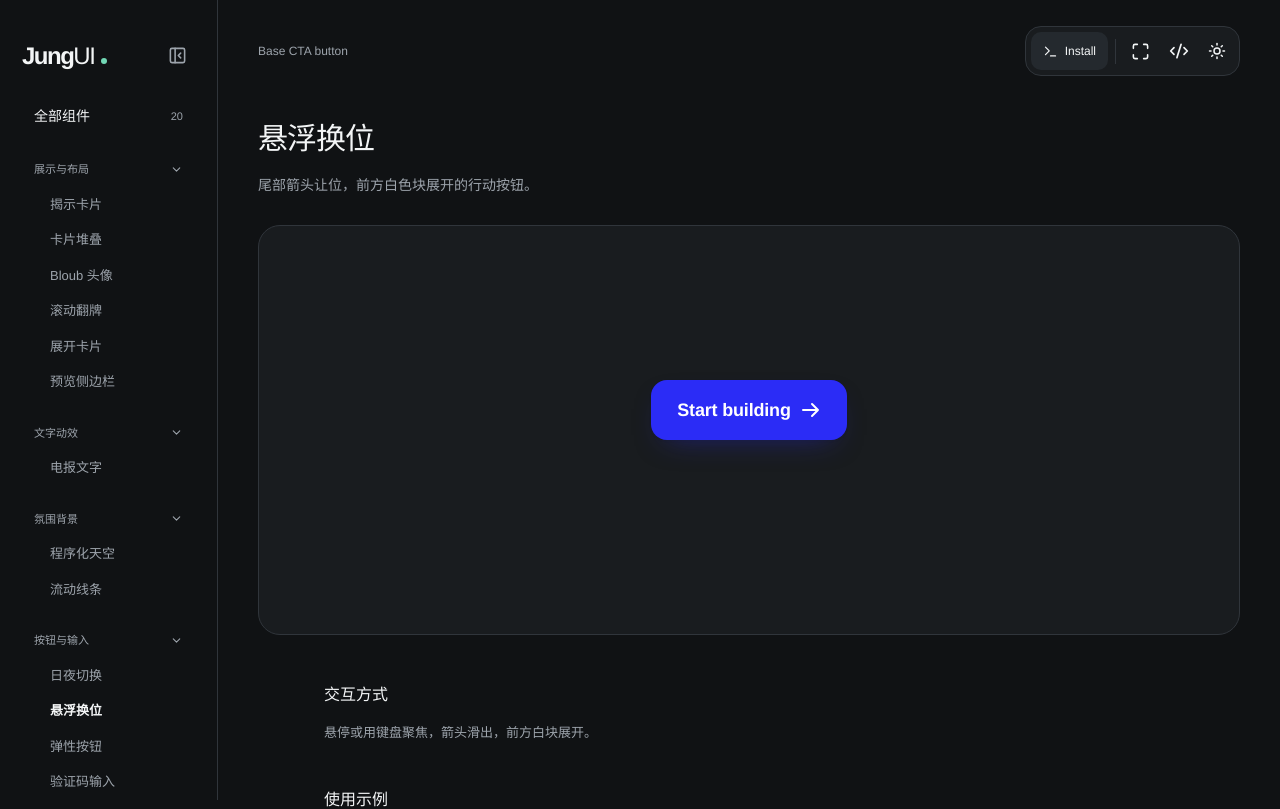
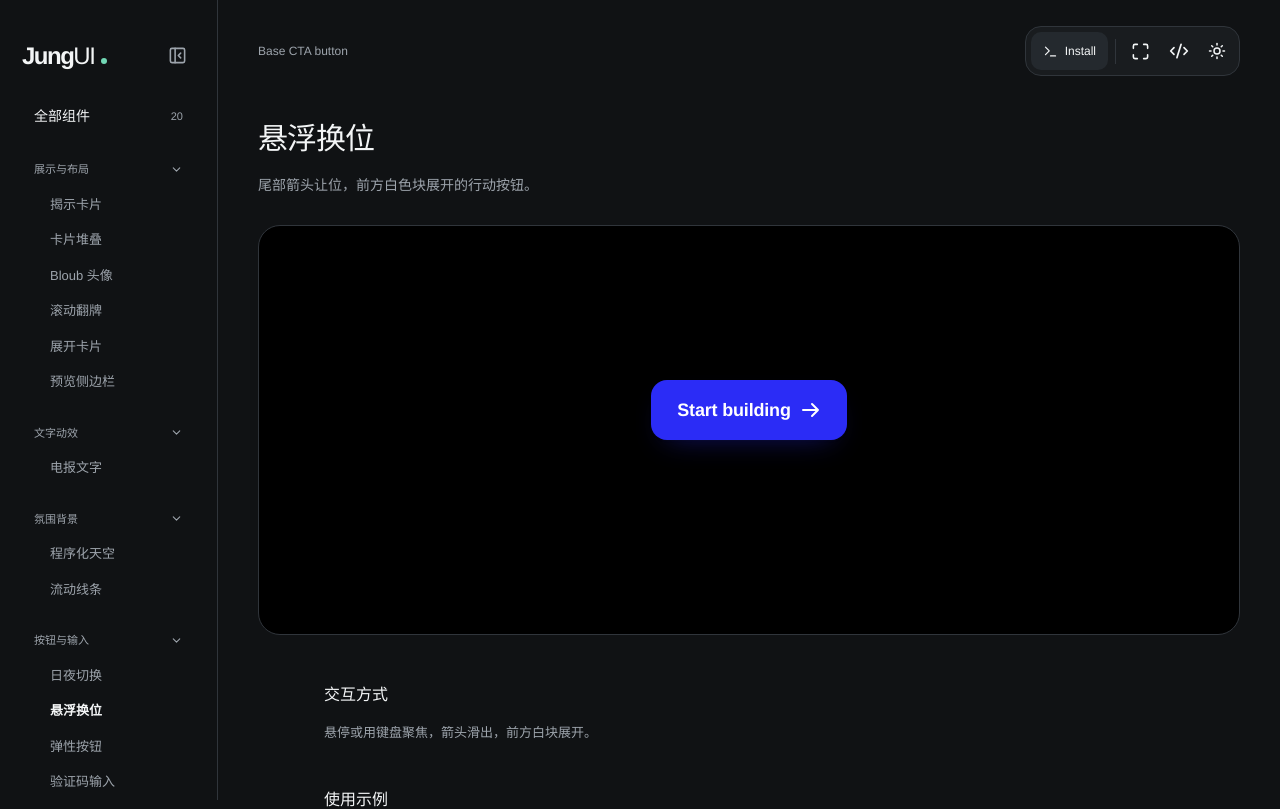
Before and after one commit to kidrauhl123/JungUI, a Next.js app in the folder app/: page /components/base-cta-button/ in a window 1280 px wide. Shown: the top 809 px of the page. Built offline with nearby package versions, Linux system fonts and the light colour scheme.

Commit message:
style: pure black demo stages in dark mode
Add --stage token so component stages and gallery previews
use #000 in dark theme without changing card/toolbar --surface.

```diff
--- a/app/app/globals.css
+++ b/app/app/globals.css
@@ -3,6 +3,7 @@
 :root {
   --page: #f6f7f9;
   --surface: #fff;
+  --stage: #fff;
   --ink: #151719;
   --muted: #6b7078;
   --line: #e2e5e9;
@@ -14,6 +15,7 @@
 :root[data-theme="dark"] {
   --page: #101214;
   --surface: #191c1f;
+  --stage: #000000;
   --ink: #f3f5f6;
   --muted: #9da4ac;
   --line: #30353b;
@@ -297,7 +299,7 @@ nav a.active {
 .gallery-preview {
   border: 1px solid var(--line);
   border-radius: 18px;
-  background: var(--surface);
+  background: var(--stage);
   overflow: hidden;
   height: 320px;
   display: grid;
@@ -384,7 +386,7 @@ nav a.active {
   max-width: 650px;
 }
 .component-stage {
-  background: var(--surface);
+  background: var(--stage);
   border: 1px solid var(--line);
   border-radius: 22px;
   min-height: 410px;
```
